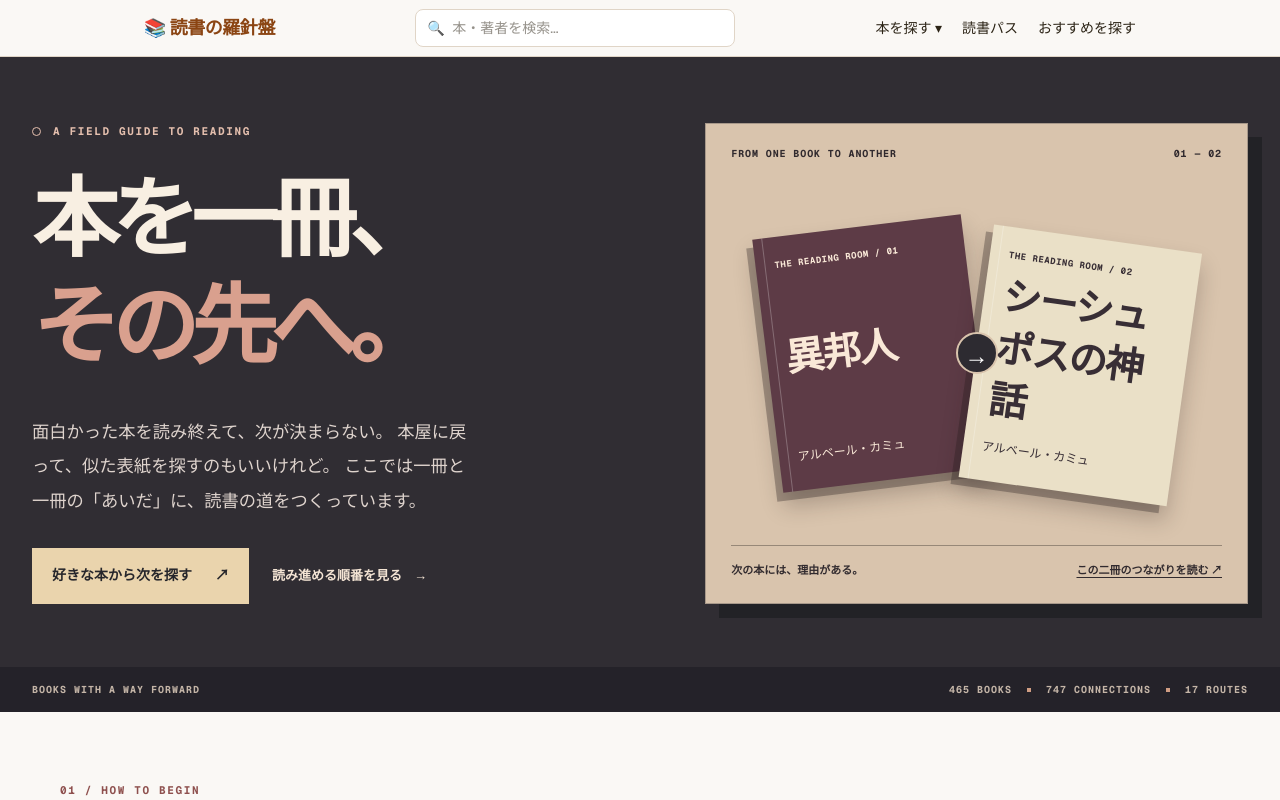
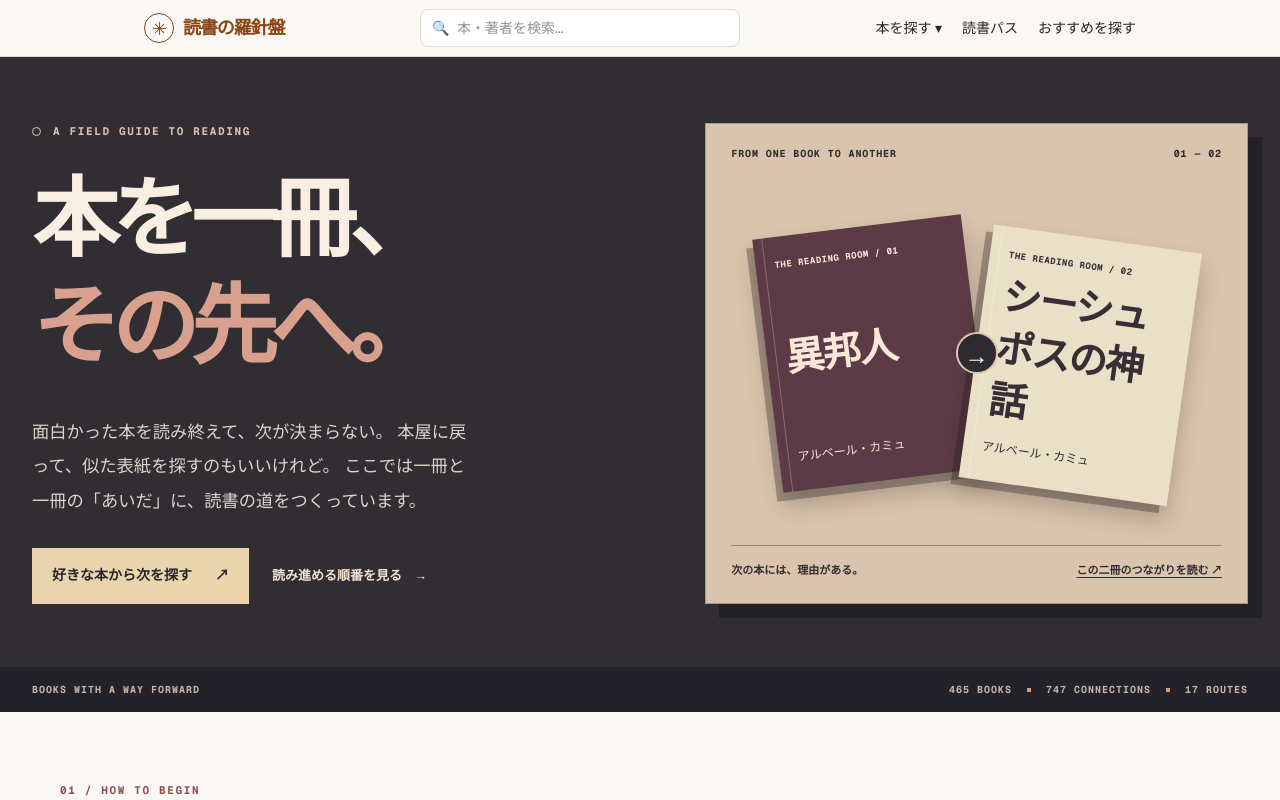
Before and after one commit to nomuonji/book-discovery, a Next.js app: page / in a window 1280 px wide. Shown: the top 800 px of the page. Built offline with nearby package versions, Linux system fonts and the light colour scheme.

Commit message:
brand: give the publication a consistent typographic masthead

```diff
--- a/src/app/layout.tsx
+++ b/src/app/layout.tsx
@@ -38,8 +38,8 @@ function Header() {
   return (
     <header className="sticky top-0 z-50 bg-[var(--background)]/90 backdrop-blur border-b border-[var(--border)]">
       <div className="max-w-5xl mx-auto px-4 h-14 flex items-center justify-between gap-4">
-        <Link href="/" className="text-lg font-bold tracking-tight text-[var(--accent)] hover:opacity-80 transition-opacity shrink-0">
-          📚 読書の羅針盤
+        <Link href="/" className="reading-site-wordmark text-lg font-bold tracking-tight text-[var(--accent)] hover:opacity-80 transition-opacity shrink-0">
+          読書の羅針盤
         </Link>
 
         {/* Simple search form (hidden on smallest screens) */}
```
